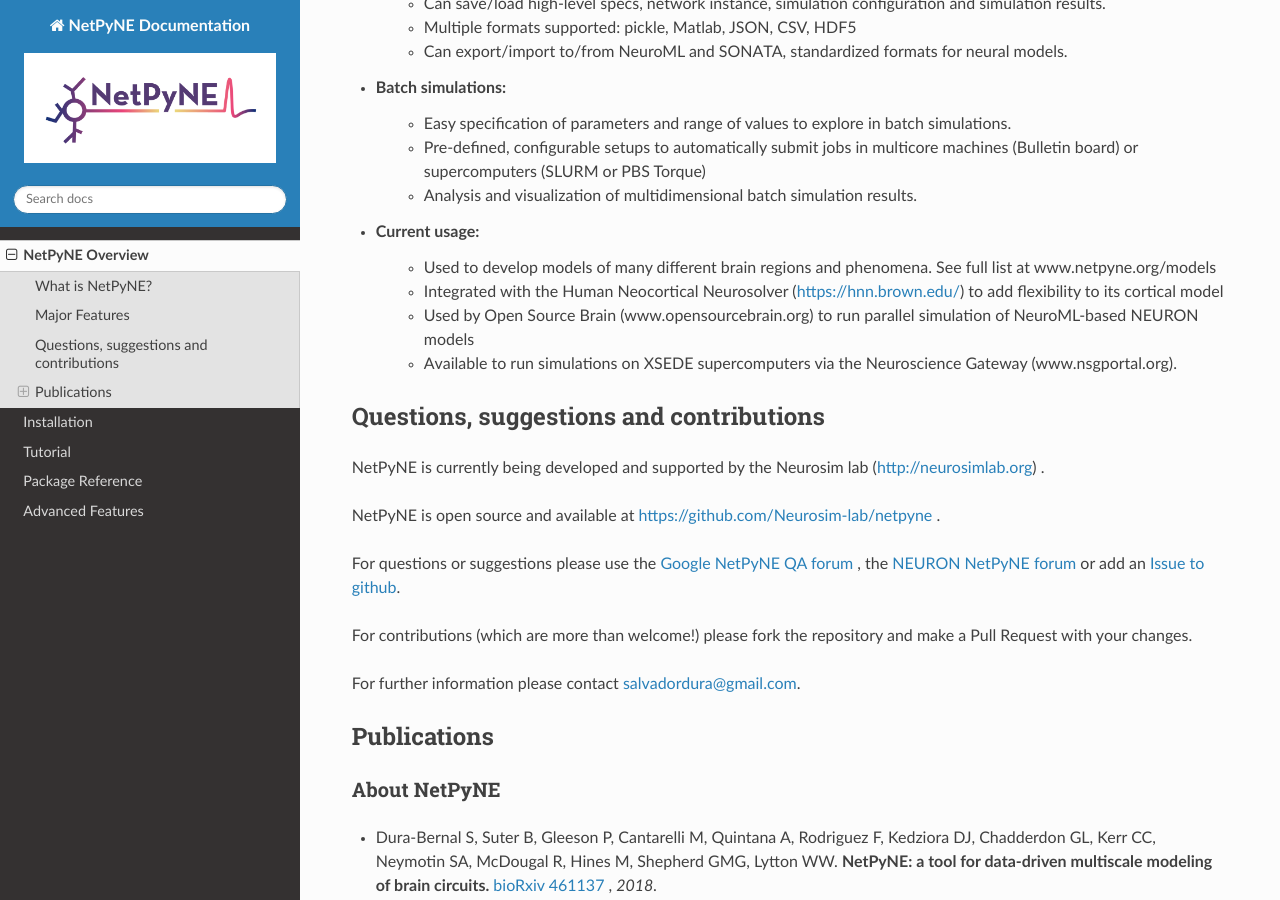
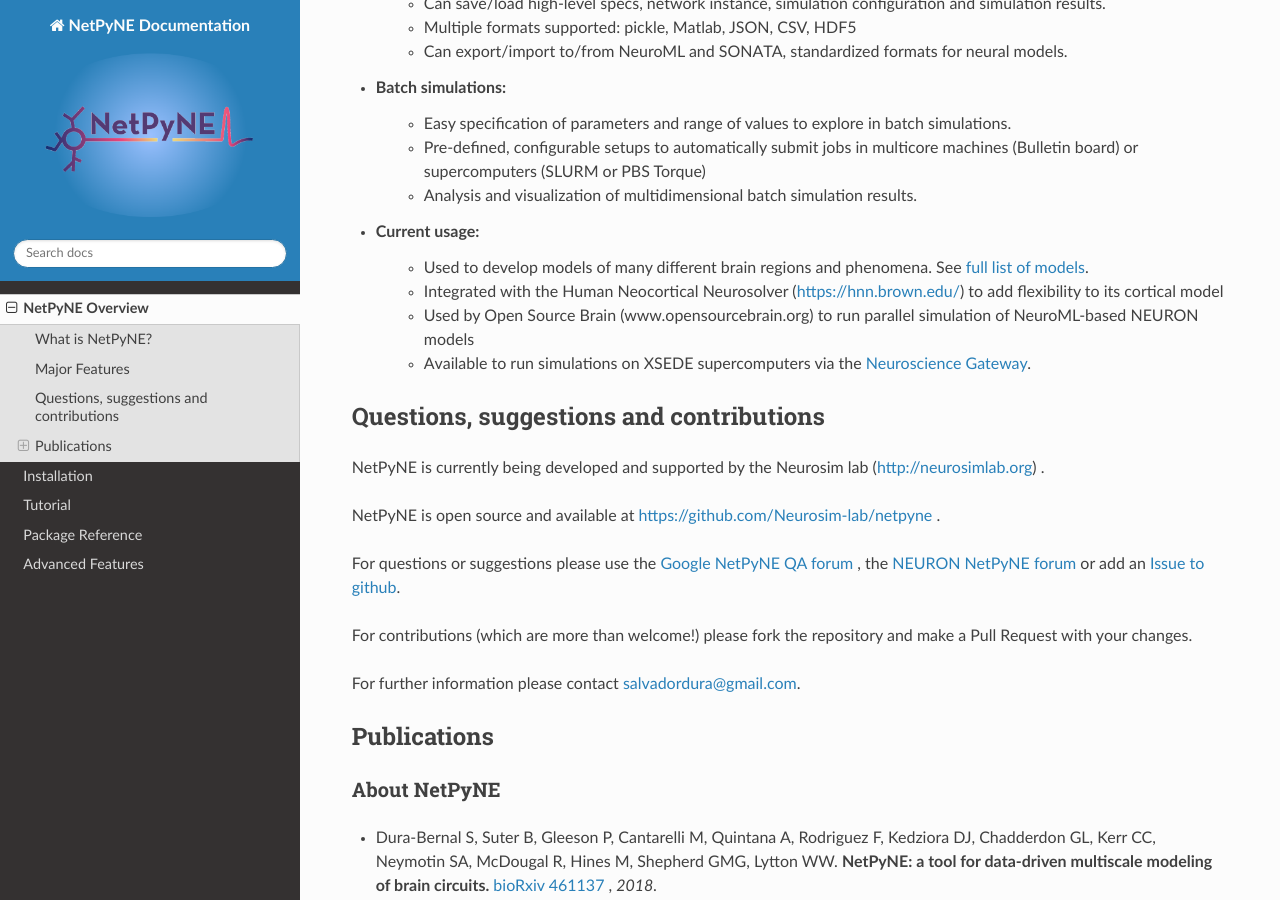
Before and after one commit to suny-downstate-medical-center/netpyne, a Sphinx documentation site: the page built from doc/source/overview.rst, in a window 1280 px wide and 900 px high, scrolled down 2144 px. Built offline with Sphinx 7.4.7 and the Read the Docs theme 2.0.0, drawn with Linux system fonts in a browser that asks for light colours.

Commit message:
udpated doc logo; fixed overview

```diff
--- a/doc/source/overview.rst
+++ b/doc/source/overview.rst
@@ -72,10 +72,10 @@
 	* Analysis and visualization of multidimensional batch simulation results.
 
 * Current usage:
-    * Used to develop models of many different brain regions and phenomena. See full list at www.netpyne.org/models
+    * Used to develop models of many different brain regions and phenomena. See `full list of models <www.netpyne.org/models>`_.
     * Integrated with the Human Neocortical Neurosolver (https://hnn.brown.edu/) to add flexibility to its cortical model
     * Used by Open Source Brain (www.opensourcebrain.org) to run parallel simulation of NeuroML-based NEURON models
-    * Available to run simulations on XSEDE supercomputers via the Neuroscience Gateway (www.nsgportal.org).
+    * Available to run simulations on XSEDE supercomputers via the `Neuroscience Gateway <www.nsgportal.org>`_.
 
 Questions, suggestions and contributions
 -----------------------------------------
```
Also changed, not shown: doc/source/figs/logo.png.
